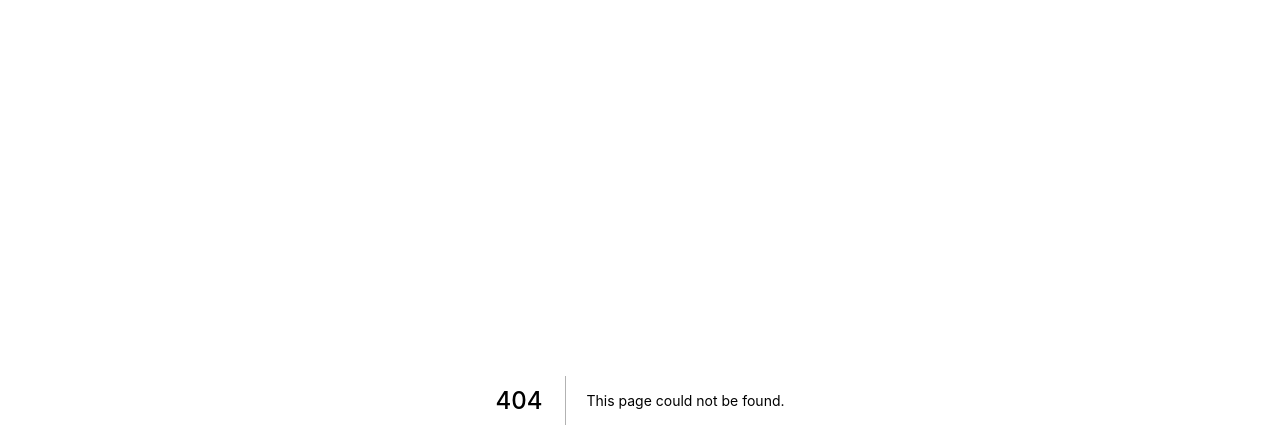
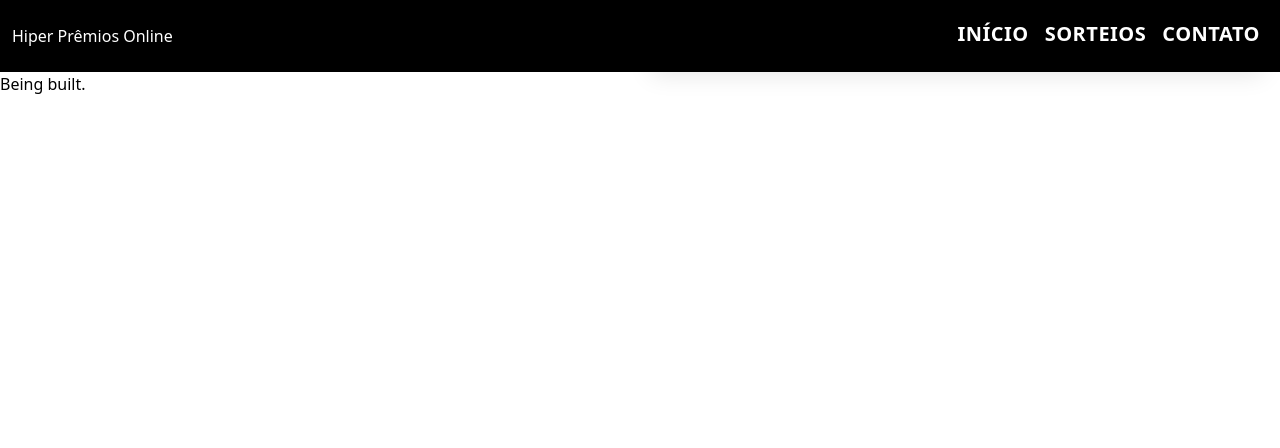
Before and after one commit to rodrigodz1/rifa-simples-frontend, a Next.js app: page /contato in a window 1280 px wide. Before the commit this address had no page. Shown: the top 448 px of the page. Built offline with nearby package versions, Linux system fonts and the light colour scheme.

Commit message:
stunning changes

```diff
--- a/package.json
+++ b/package.json
@@ -8,6 +8,8 @@
     "start": "next start"
   },
   "dependencies": {
+    "@material-ui/core": "^4.11.3",
+    "@material-ui/icons": "^4.11.2",
     "@reduxjs/toolkit": "^1.5.0",
     "@tippyjs/react": "^4.2.1",
     "autoprefixer": "^10.0.4",
--- a/pages/_document.js
+++ b/pages/_document.js
@@ -1,4 +1,5 @@
 import Document, { Html, Head, Main, NextScript } from 'next/document'
+import Header from '../src/components/Header'
 
 class MyDocument extends Document {
 	static async getInitialProps(ctx) {
@@ -9,7 +10,16 @@ class MyDocument extends Document {
 	render() {
 		return (
 			<Html>
-				<Head />
+				<title>HPO - Hiper Prêmios Online</title>
+				<Head>
+
+					<link rel="icon" href="/clover.svg" />
+					<link rel="stylesheet" type="text/css" charset="UTF-8" href="https://cdnjs.cloudflare.com/ajax/libs/slick-carousel/1.6.0/slick.min.css" />
+					<link rel="stylesheet" type="text/css" href="https://cdnjs.cloudflare.com/ajax/libs/slick-carousel/1.6.0/slick-theme.min.css" />
+					<link rel="stylesheet" href="https://fonts.googleapis.com/css?family=Roboto:300,400,500,700&display=swap" />
+					<link rel="stylesheet" href="https://fonts.googleapis.com/icon?family=Material+Icons" />
+
+				</Head>
 				<body>
 					<Main />
 					<NextScript />
--- /dev/null
+++ b/pages/contato/index.js
@@ -0,0 +1,22 @@
+import Image from 'next/image'
+import Header from '../../src/components/Header'
+import Footer from '../../src/components/Footer'
+import fetch from 'isomorphic-unfetch'
+import SorteioCard from '../../src/components/SorteioCard'
+
+import React from 'react'
+
+
+function Content({ rifas }) {
+
+    return (
+        <div>
+            <Header />
+
+            <h1>Being built.</h1>
+        </div>
+
+    )
+}
+
+export default Content;
--- a/pages/index.js
+++ b/pages/index.js
@@ -10,11 +10,11 @@ function Home({ rifas }) {
 
   const images = []
   rifas.map(item => {
-    images.push(item.image.formats.thumbnail.url)
+    images.push(item.image.formats.small.url)
   })
 
   const carrousel = images.map(function (img) {
-    return <div className="mt-2">
+    return <div className="">
       <img className="" src={`${API_URL}${img}`} width={400} height={700} />
     </div>
   })
@@ -32,25 +32,16 @@ function Home({ rifas }) {
 
   return (
     <div className="">
-      <Head>
-        <title>Dream Draw - Faça sua aposta</title>
-        <link rel="icon" href="/clover.svg" />
-        <link rel="stylesheet" type="text/css" charset="UTF-8" href="https://cdnjs.cloudflare.com/ajax/libs/slick-carousel/1.6.0/slick.min.css" />
-        <link rel="stylesheet" type="text/css" href="https://cdnjs.cloudflare.com/ajax/libs/slick-carousel/1.6.0/slick-theme.min.css" />
+      <Header name="SORTEIOS" link="sorteios" />
+      <div className="bg-gray-800">
 
-      </Head>
-      <Header name="SORTEIOS" link="sorteios" />
-      <div className="bg-gray-800 mx-1 ">
         <Slider {...settings}>
           {carrousel}
         </Slider>
       </div>
       <body className="flex flex-col position-absolute">
 
-
         <Content />
-
-
         <Footer />
 
       </body>
@@ -66,7 +57,7 @@ export async function getServerSideProps() {
   const res = await fetch(`${API_URL}/rifas`)
 
   const data = await res.json()
-  console.log(data);
+  //console.log(data);
   return {
     props: {
       rifas: data,
--- a/pages/pagamento/index.js
+++ b/pages/pagamento/index.js
@@ -100,22 +100,4 @@ function Content({ router: { query } }) {
     )
 }
 
-export async function getStaticProps() {
-    const res = await fetch(`http://api-dc.herokuapp.com/raffle`)
-    const raffles = await res.json()
-
-
-    if (!raffles) {
-        return {
-            notFound: true,
-        }
-    }
-
-    return {
-        props: {
-            raffles,
-        }, // will be passed to the page component as props
-    }
-}
-
 export default withRouter(Content);
--- a/pages/sorteios/index.js
+++ b/pages/sorteios/index.js
@@ -11,7 +11,7 @@ function Content({ rifas }) {
 
     return (
         <div>
-            <Header name="INÍCIO" link="/" />
+            <Header />
 
             <div className="grid grid-cols-1 justify-center">
                 {
--- a/pages/todos/index.js
+++ /dev/null
@@ -1,49 +0,0 @@
-import Image from 'next/image'
-import Link from 'next/link'
-
-import React from 'react'
-
-
-function Content({ todos }) {
-
-
-    return (
-        <div className="h-screen bg-gray-400">
-            <div className="text-center my-1">
-                <Image className="rounded-md" src="/images/bmw2.png" width={1300} height={300} />
-            </div>
-
-            <div className="grid grid-cols-3 mx-6">
-
-                <ol>
-                    {todos.map(({ id, title, completed }) => (
-                        <li key={id}> {id} </li>
-                    ))}
-                </ol>
-
-            </div>
-
-            <div className="border border-black text-center my-20">Como funciona</div>
-        </div>
-
-    )
-}
-
-export async function getStaticProps() {
-    const res = await fetch(`https://jsonplaceholder.typicode.com/todos`)
-    const todos = await res.json()
-
-    if (!todos) {
-        return {
-            notFound: true,
-        }
-    }
-
-    return {
-        props: {
-            todos,
-        }, // will be passed to the page component as props
-    }
-}
-
-export default Content;
--- a/src/components/Header.js
+++ b/src/components/Header.js
@@ -1,16 +1,46 @@
 import Link from 'next/link';
-import React from 'react'
+import React, { useState } from 'react'
 
 const Header = (props) => {
 
+	const [menu, setMenu] = useState('hidden')
+
 	return (
-		<div className="flex justify-between px-10 laptop:px-20 bg-black shadow-xl">
-			<img className="max-h-16 max-w-16 justify-self-center" src="images/fingers.svg" href="/" />
-			<Link href={props.link}>
-				<span className="transition duration-300 text-white text-xl py-4 tracking-wide font-bold uppercase hover:text-yellow-400 border-b-4 border-black hover:border-yellow-400 cursor-pointer"> {props.name} </span>
-			</Link>
-			<a className="transition duration-300 text-white text-xl py-4 tracking-wide font-bold uppercase border-b-4 border-black hover:border-gray-400" href={props.link}>Instagram</a>
-		</div>
+
+		<nav className="grid grid-cols-2 gap-3 p-3 bg-black text-white items-center">
+			<a href="#">
+				Hiper Prêmios Online
+			</a>
+
+			<button
+				onClick={() => {
+					if (menu === 'hidden') {
+						setMenu('')
+					} else if (menu === '') {
+						setMenu('hidden')
+					}
+				}}
+				className="inline-flex hover:bg-yellow-300 hover:text-black rounded tablet:hidden ml-auto">
+				<i class="material-icons">
+					menu
+				</i>
+			</button>
+
+			<div className={menu + "  col-span-2 tablet:col-span-1 tablet:inline-flex tablet:flex-grow tablet:w-auto bg-black shadow-xl"}>
+				<div className="tablet:inline-flex tablet:flex-row tablet:ml-auto flex flex-col place-items-center">
+					<Link href='/'>
+						<span className=" transition duration-300 tablet:px-2 text-white text-xl py-2 border-black tracking-wide font-bold uppercase hover:text-yellow-400 border-b-4 hover:border-yellow-400 cursor-pointer"> Início </span>
+					</Link>
+					<Link href='sorteios'>
+						<span className="transition duration-300 tablet:px-2 text-white text-xl py-2 border-black tracking-wide font-bold uppercase hover:text-yellow-400 border-b-4 hover:border-yellow-400 cursor-pointer"> sorteios </span>
+					</Link>
+					<Link href='contato'>
+						<span className="transition duration-300 tablet:px-2 text-white text-xl py-2 border-black tracking-wide font-bold uppercase hover:text-yellow-400 border-b-4 hover:border-yellow-400 cursor-pointer"> contato </span>
+					</Link>
+				</div>
+			</div>
+		</nav>
+
 	)
 }
 
```
Also changed, not shown: 2 other files (tests, documents, lock files or other folders).
